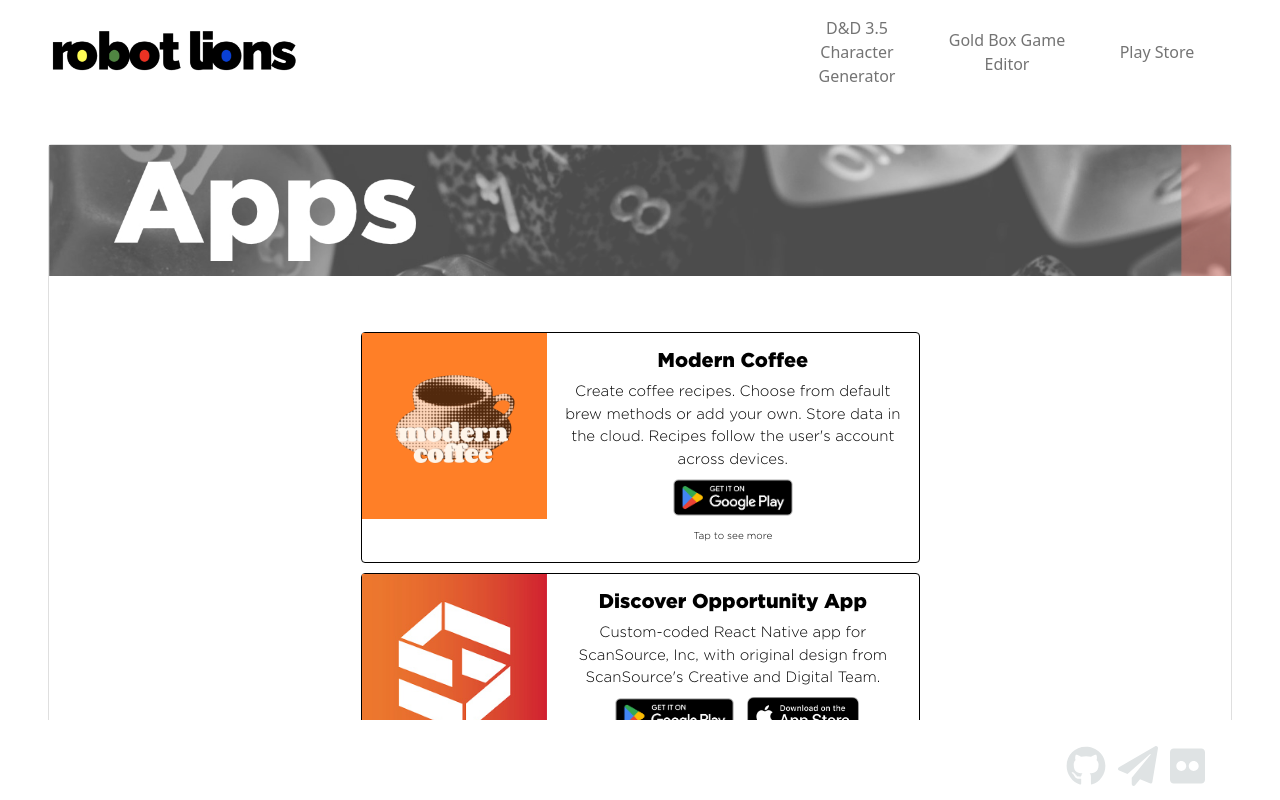
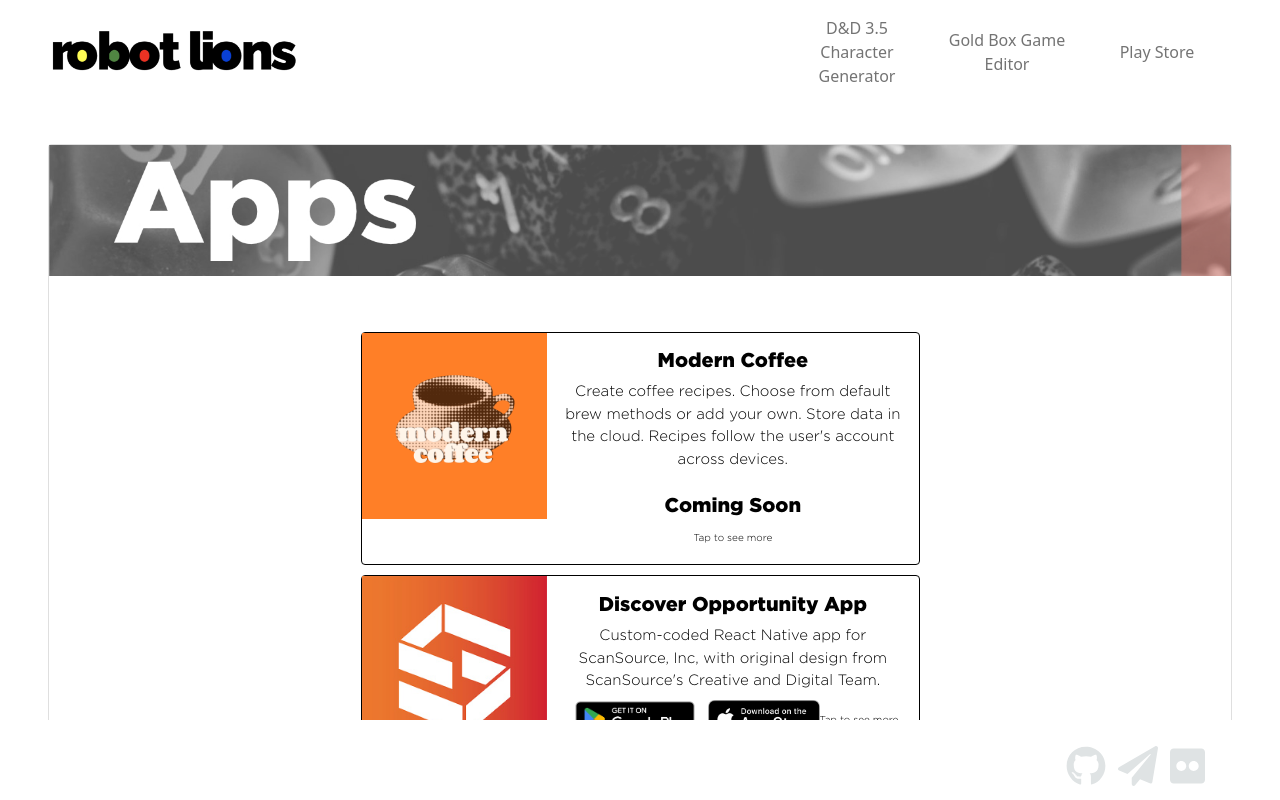
Before and after one commit to robotlions/robotlionsweb, a React (Create React App) app: page / in a window 1280 px wide. Both pictures are taken after a click on the button 640 px from the left and 225 px from the top of the page. Shown: the top 800 px of the page. Built offline with nearby package versions, Linux system fonts and the light colour scheme.

Commit message:
updates modern coffee panel

```diff
--- a/src/Components/AppCards.js
+++ b/src/Components/AppCards.js
@@ -78,7 +78,6 @@
           >
             <img alt="app store" style={{ width: "33%" }} src={appStoreBadge} />
           </a>
-          <br />
           <span style={{ fontSize: 10 }}>Tap to see more</span>
         </p>
       </div>
@@ -142,7 +141,6 @@
               src={googlePlayBadge}
             />
           </a>
-          <br />
           <span style={{ fontSize: 10 }}>Tap to see more</span>
         </p>
       </div>
@@ -219,7 +217,9 @@
           own. Store data in the cloud. Recipes follow the user's account across
           devices.
           <br />
-          <a
+          <br/>
+          <h5>Coming Soon</h5>
+          {/* <a
             target="_blank"
             rel="noreferrer"
             style={{ color: "#99CBA6" }}
@@ -230,8 +230,7 @@
               style={{ maxWidth: "40%" }}
               src={googlePlayBadge}
             />
-          </a>
-          <br />
+          </a> */}
           <span style={{ fontSize: 10 }}>Tap to see more</span>
         </p>
       </div>
```
